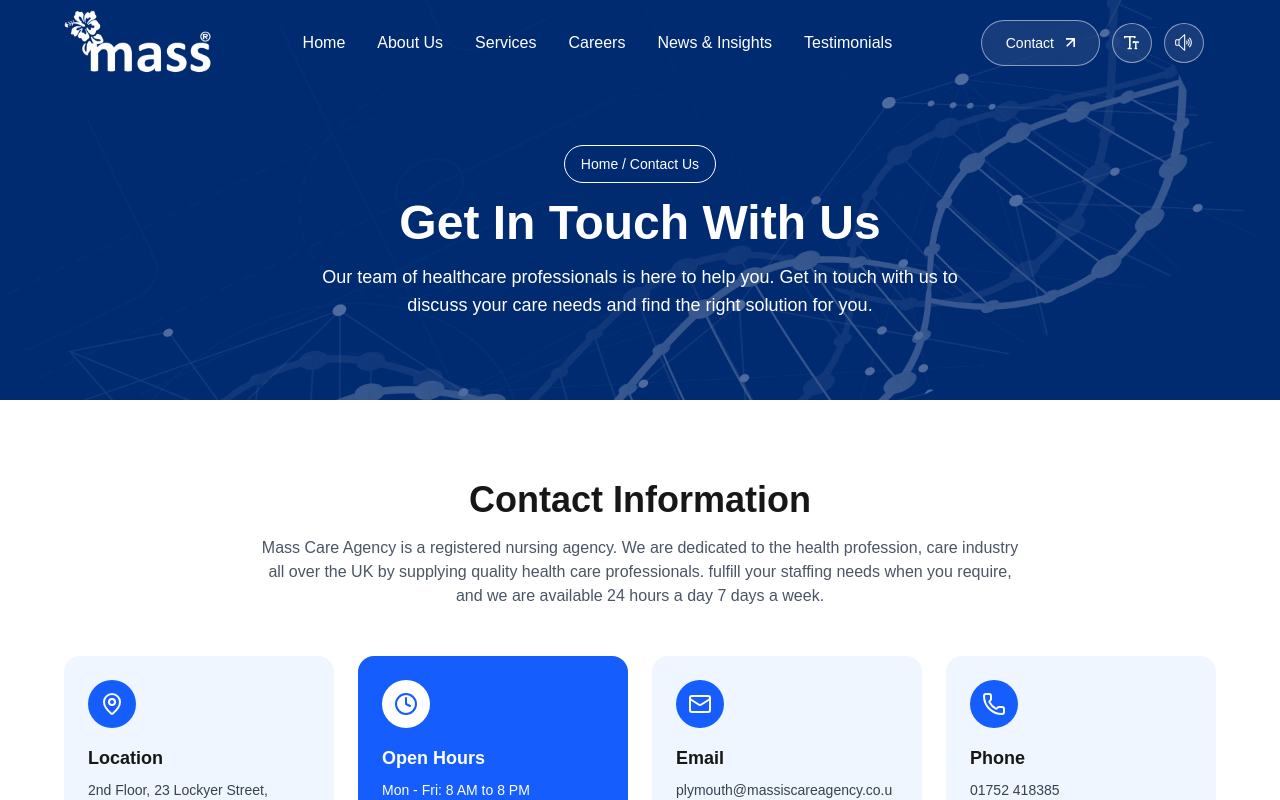
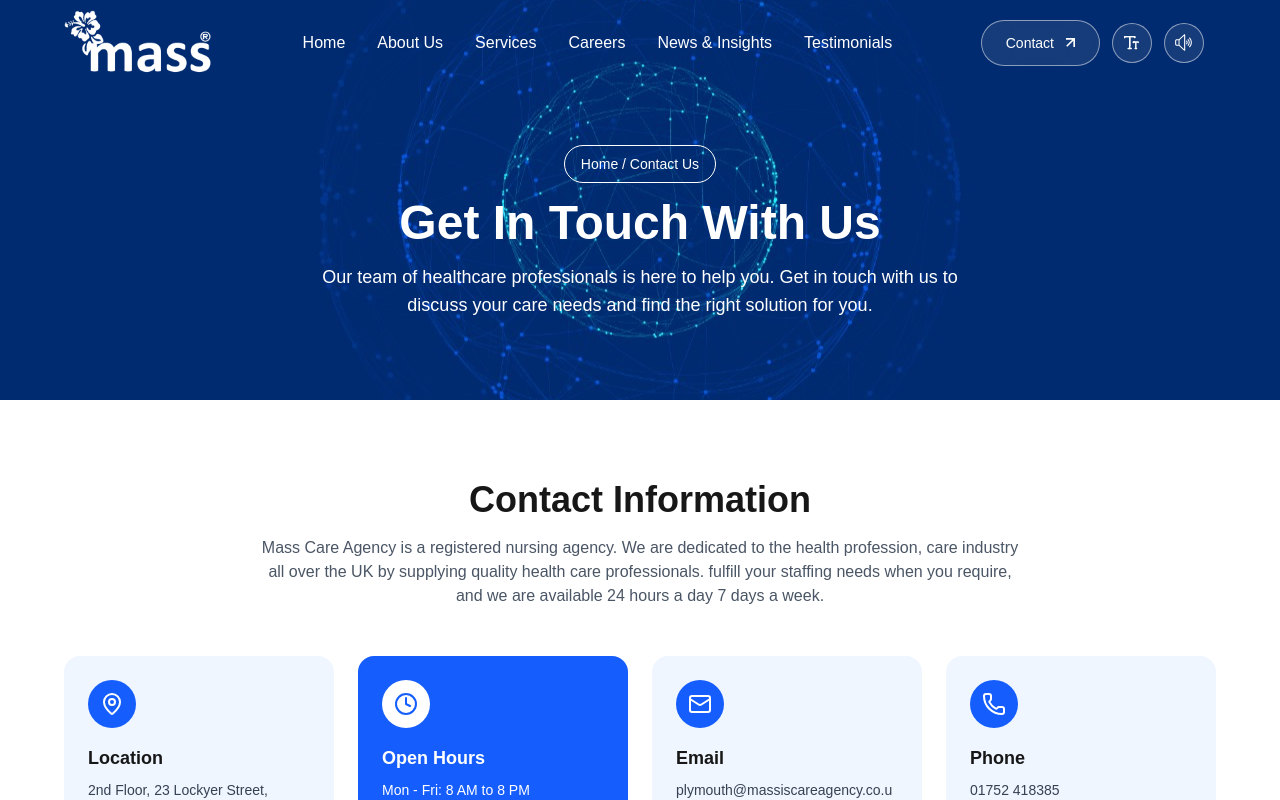
Before and after one commit to accidentalgenius09/MassCare, a Next.js app: page /contact-us in a window 1280 px wide. Shown: the top 800 px of the page. Built offline with nearby package versions, Linux system fonts and the light colour scheme.

Commit message:
contact banner updated

```diff
--- a/app/contact-us/page.tsx
+++ b/app/contact-us/page.tsx
@@ -75,6 +75,7 @@ const ContactPage: React.FC = () => {
       <PageBanner
         title="Get In Touch With Us"
         breadcrumb="Home / Contact Us"
+        image="/common/contact-banner.jpeg"
         description="Our team of healthcare professionals is here to help you. Get in touch with us to discuss your care needs and find the right solution for you."
       />
 
```
Also changed, not shown: public/common/contact-banner.jpeg (added).
